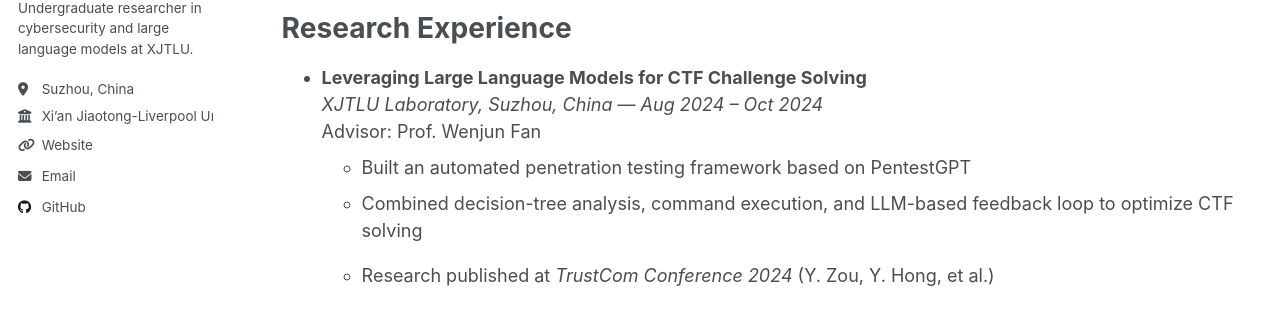
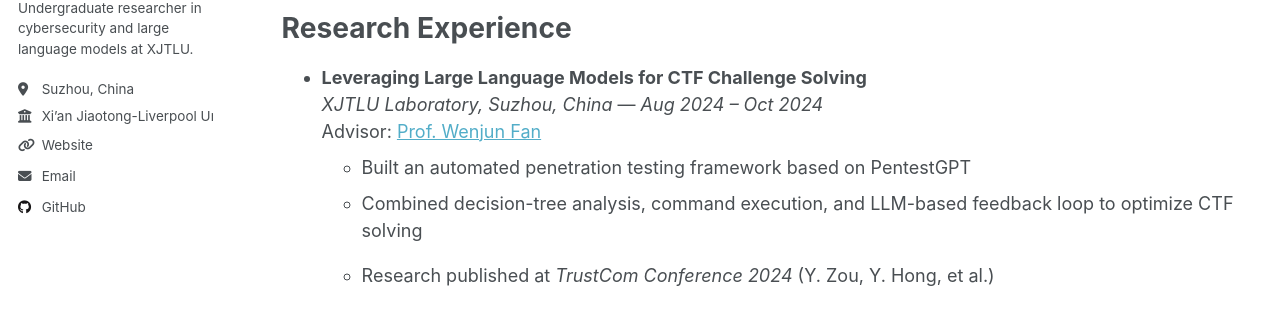
Before and after one commit to expiol/expiol.github.io, a Jekyll site: the page built from _pages/cv.md, in a window 1280 px wide and 900 px high. Shown: the part 307-621 px from the top of the window. Built offline with Jekyll 4.4.1, drawn with Linux system fonts in a browser that asks for light colours; a script that is not in the unit is left out; part of the change alters nothing that is shown.

Commit message:
Update cv.md

```diff
--- a/_pages/cv.md
+++ b/_pages/cv.md
@@ -18,7 +18,7 @@ Research Experience
 ======
 * **Leveraging Large Language Models for CTF Challenge Solving**
   *XJTLU Laboratory, Suzhou, China* — *Aug 2024 – Oct 2024*
-  Advisor: Prof. Wenjun Fan
+  Advisor: [Prof. Wenjun Fan](https://directory.tacoma.uw.edu/employee/wjfan)
   - Built an automated penetration testing framework based on PentestGPT
   - Combined decision-tree analysis, command execution, and LLM-based feedback loop to optimize CTF solving
   - Research published at *TrustCom Conference 2024* (Y. Zou, Y. Hong, et al.)
```
